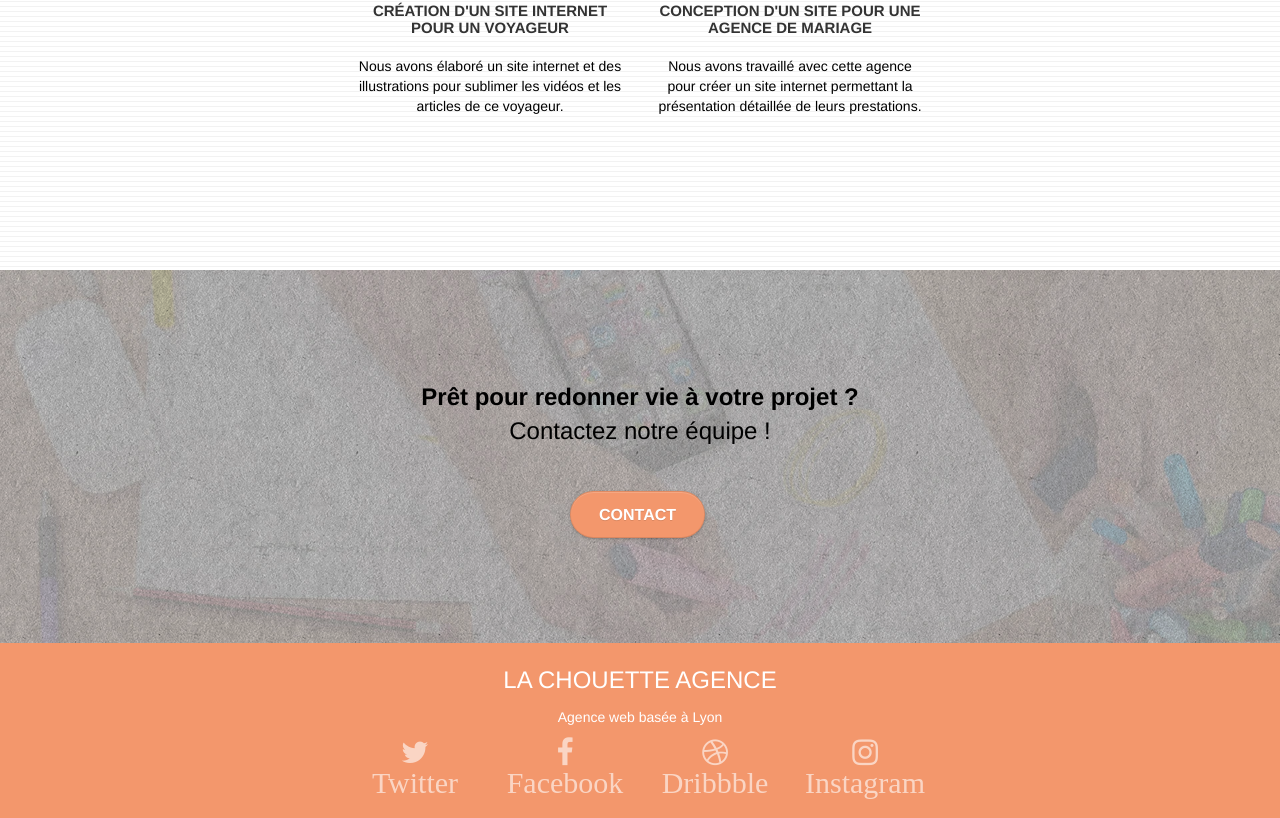
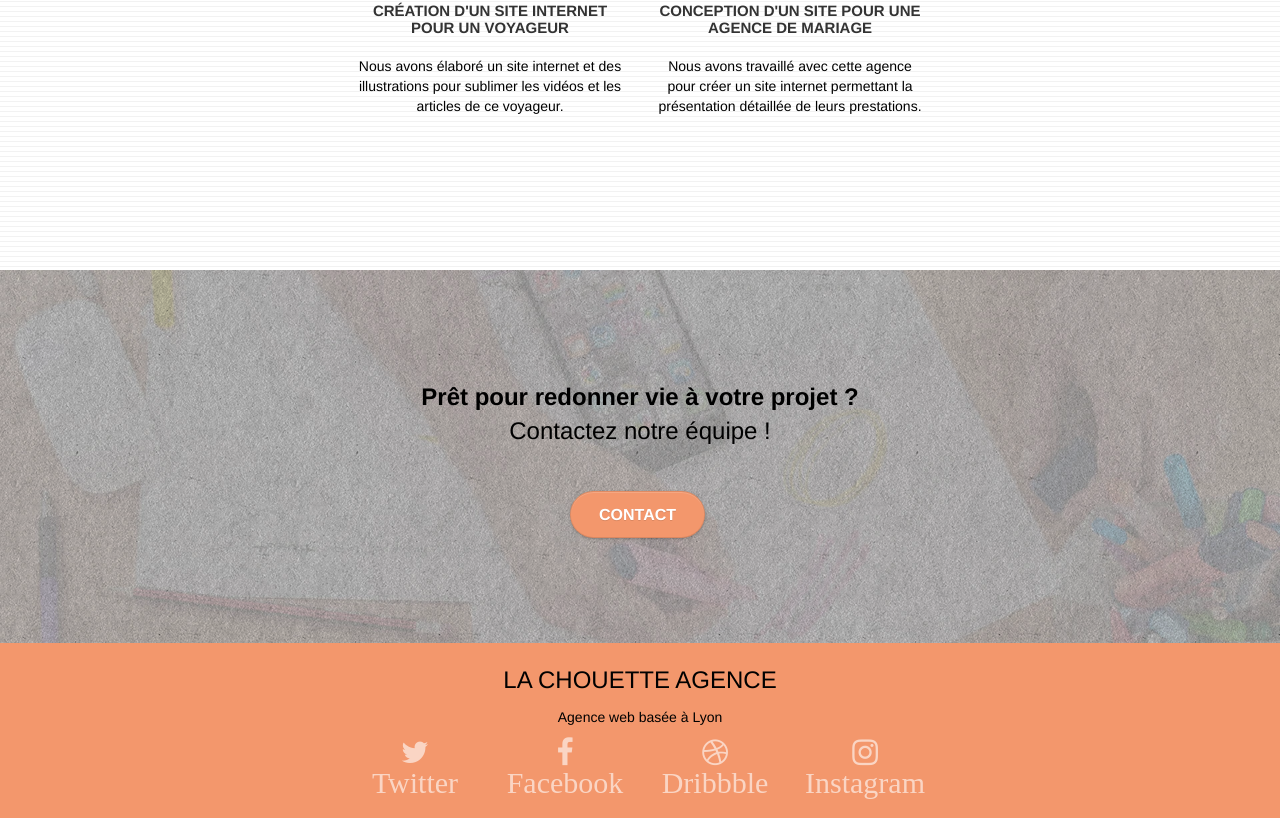
Before and after one commit to StanislasN/Nunez_4_09082021, a plain HTML site: page index.html in a window 1280 px wide. Shown: the part 2698-3516 px from the top of the page. Drawn offline with nearby package versions, Linux system fonts and the light colour scheme.

Commit message:
changement couleur police footer

```diff
--- a/index.html
+++ b/index.html
@@ -211,11 +211,11 @@
 			<div class="container bloc-sm">
 				<div class="row">
 					<div class="col-sm-12">
-						<p class="text-center white big-text">
+						<p class="text-center big-text">
 							LA CHOUETTE AGENCE
 						</p>
-						<p class="text-center white">
-							Agence web basée à Lyon
+						<p class="text-center">
+							Agence web basée à Lyon<br>
 						</p>
 						<div class="row row-no-gutters social">
 							<div class="col-sm-3">
```
Also changed, not shown: contact.html (+1 -1 lines).
